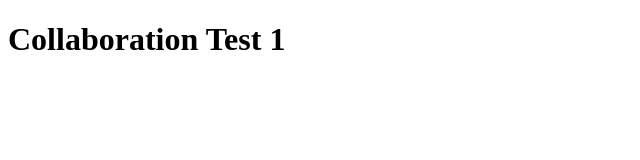
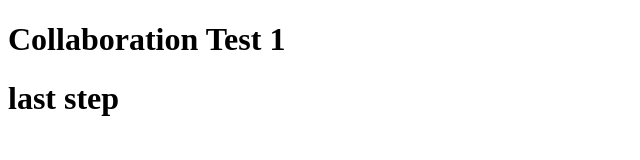
Before and after one commit to ericeoh/eric_project, a plain HTML site: page index.html in a window 1280 px wide. Shown: the whole page, without its empty margins (0-640 px from the left). Drawn offline with Linux system fonts and the light colour scheme.

Commit message:
small edit by eric

```diff
--- a/index.html
+++ b/index.html
@@ -10,5 +10,8 @@
     <div>
       <h1>Collaboration Test 1</h1>
     </div>
+    <div>
+      <h1>last step</h1>
+    </div>
   </body>
 </html>
```
